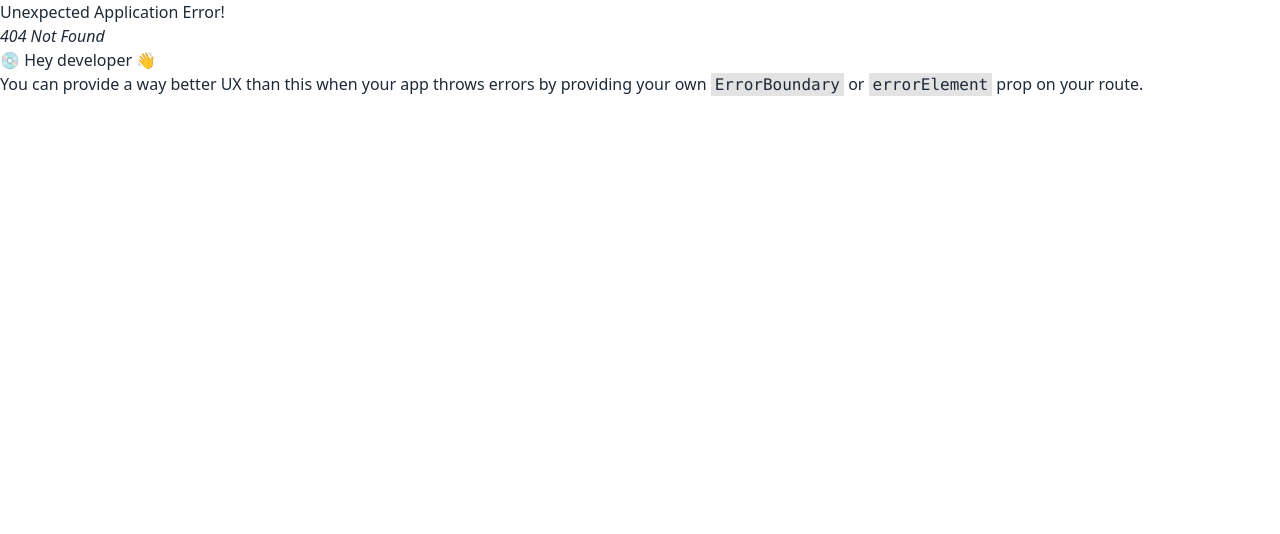
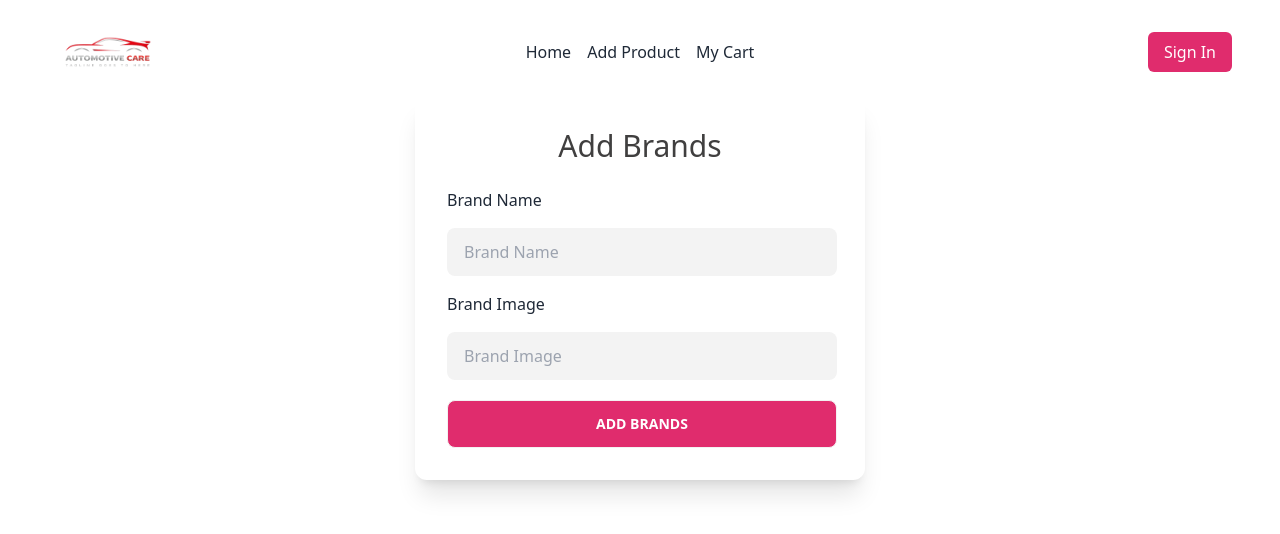
Before and after one commit to Foyez-Ahamed/a10-automotive-client, a React (Vite) app: page /brands in a window 1280 px wide. Before the commit this address had no page. Shown: the top 534 px of the page. Built offline with nearby package versions, Linux system fonts and the light colour scheme.

Commit message:
send brands image and brands name on server to database

```diff
--- a/package.json
+++ b/package.json
@@ -13,7 +13,8 @@
     "react": "^18.2.0",
     "react-dom": "^18.2.0",
     "react-icons": "^4.11.0",
-    "react-router-dom": "^6.17.0"
+    "react-router-dom": "^6.17.0",
+    "sweetalert2": "^11.7.32"
   },
   "devDependencies": {
     "@types/react": "^18.2.15",
--- /dev/null
+++ b/src/Components/AddBrands/AddBrands.jsx
@@ -0,0 +1,80 @@
+import Navbar from "../Shared/Navbar/Navbar";
+import Swal from 'sweetalert2'
+const AddBrands = () => {
+
+    const handleBrands = e => {
+        e.preventDefault();
+
+        const form = e.target;
+
+        const name = form.name.value;
+        const photo = form.photo.value;
+
+        const addBrands = {name, photo};
+
+        fetch('http://localhost:5000/brands', {
+            method:'POST',
+            headers: {
+                'content-type' : 'application/json'
+            },
+            body: JSON.stringify(addBrands)
+        })
+        .then(res => res.json())
+        .then(data => {
+            if(data.insertedId){
+                Swal.fire({
+                    title: 'success!',
+                    text: 'Brands added successfully',
+                    icon: 'success',
+                    confirmButtonText: 'Thanks!'
+                  })
+            }
+            form.reset();
+        })
+    }
+
+  return (
+    <div>
+      <Navbar></Navbar>
+
+      <div className="flex justify-center items-center">
+        <div className="shadow-xl p-8 md:w-[450px] lg:w-[450px] rounded-xl">
+          <div>
+            <h1 className="text-center font-medium text-3xl text-[#403F3F] mb-6">
+              {" "}
+              Add Brands
+            </h1>
+          </div>
+
+          <form onSubmit={handleBrands}>
+            <div>
+              <label>Brand Name</label> <br />
+              <input
+                type="text"
+                placeholder="Brand Name"
+                name="name"
+                className=" mt-4 mb-4 input bg-[#F3F3F3] w-full md:w-[390px] lg:w-[390px]"
+              />{" "}
+              <br />
+              <label>Brand Image</label> <br />
+              <input
+                type="text"
+                placeholder="Brand Image"
+                name="photo"
+                className="mt-4 input bg-[#F3F3F3] w-full md:w-[390px] lg:w-[390px]"
+              />
+              <br />
+              <input
+                type="submit"
+                value="Add Brands"
+                className=" btn w-full md:w-[390px] lg:w-[390px] mt-5 font-bold bg-[#E02C6D] text-white hover:bg-gray-600"
+              />
+            </div>
+          </form>
+        </div>
+      </div>
+    </div>
+  );
+};
+
+export default AddBrands;
--- a/src/Components/Banner/Banner.jsx
+++ b/src/Components/Banner/Banner.jsx
@@ -4,7 +4,7 @@ const Banner = () => {
     return (
         <div>
 
-            <section className="flex flex-col-reverse md:flex-col-reverse lg:flex-row justify-between items-center gap-6">
+            <section className="flex flex-col-reverse md:flex-col-reverse lg:flex-row justify-between items-center gap-6 px-2 lg:px-4">
 
                 <div className="flex-1 space-y-5">
                 <h1 className="text-3xl md:text-4xl lg:text-4xl font-bold">Explore the world with <span className="text-[#E02C6D]">comfortable cars !</span></h1>
--- /dev/null
+++ b/src/Components/Brands/Brands.jsx
@@ -0,0 +1,17 @@
+import { Link } from "react-router-dom";
+
+
+const Brands = () => {
+    return (
+        <div className="mt-10">
+
+            <div className="text-center space-y-4">
+                <Link to='/brands'><h1 className="text-4xl font-bold">Our Vehicle Fleet</h1></Link>
+                <p>Driving your dreams to reality with an exquisite fleet of versatile vehicles for unforgettable journeys.</p>
+            </div>
+
+        </div>
+    );
+};
+
+export default Brands;
--- /dev/null
+++ b/src/Pages/AddProduct/AddProduct.jsx
@@ -0,0 +1,13 @@
+import Navbar from "../../Components/Shared/Navbar/Navbar";
+
+const AddProduct = () => {
+    return (
+        <div>
+
+            <Navbar></Navbar>
+
+        </div>
+    );
+};
+
+export default AddProduct;
--- a/src/Pages/Home/Home.jsx
+++ b/src/Pages/Home/Home.jsx
@@ -1,4 +1,5 @@
 import Banner from "../../Components/Banner/Banner";
+import Brands from "../../Components/Brands/Brands";
 import Navbar from "../../Components/Shared/Navbar/Navbar";
 
 const Home = () => {
@@ -9,6 +10,8 @@ const Home = () => {
 
              <Banner></Banner>
 
+             <Brands></Brands>
+
         </div>
     );
 };
--- /dev/null
+++ b/src/Pages/MyCart/MyCart.jsx
@@ -0,0 +1,14 @@
+import Navbar from "../../Components/Shared/Navbar/Navbar";
+
+
+const MyCart = () => {
+    return (
+        <div>
+
+            <Navbar></Navbar>
+
+        </div>
+    );
+};
+
+export default MyCart;
--- /dev/null
+++ b/src/Pages/SignIn/SignIn.jsx
@@ -0,0 +1,14 @@
+import Navbar from "../../Components/Shared/Navbar/Navbar";
+
+
+const SignIn = () => {
+    return (
+        <div>
+
+            <Navbar></Navbar>
+
+        </div>
+    );
+};
+
+export default SignIn;
```
Also changed, not shown: src/Router/Router.jsx (+20 -0 lines), 1 other file (tests, documents, lock files or other folders).
